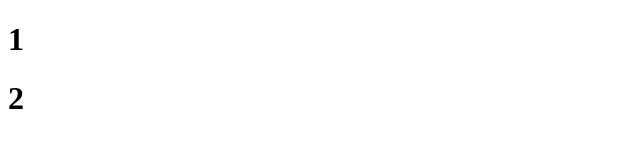
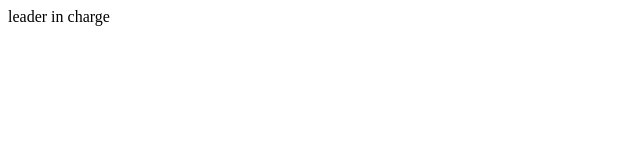
Before and after one commit to mmll2514/first-nnona-project, a plain HTML site: page index.html in a window 1280 px wide. Shown: the whole page, without its empty margins (0-640 px from the left). Drawn offline with Linux system fonts and the light colour scheme.

Commit message:
first commit

```diff
--- a/index.html
+++ b/index.html
@@ -7,7 +7,12 @@
     <title>Document</title>
 </head>
 <body>
-    <h1>1</h1>
-    <h1>2</h1>
+    <nav>
+            leader in charge
+    </nav>
+    <main>
+    </main>
+    <footer>
+    </footer>
 </body>
 </html>
```
